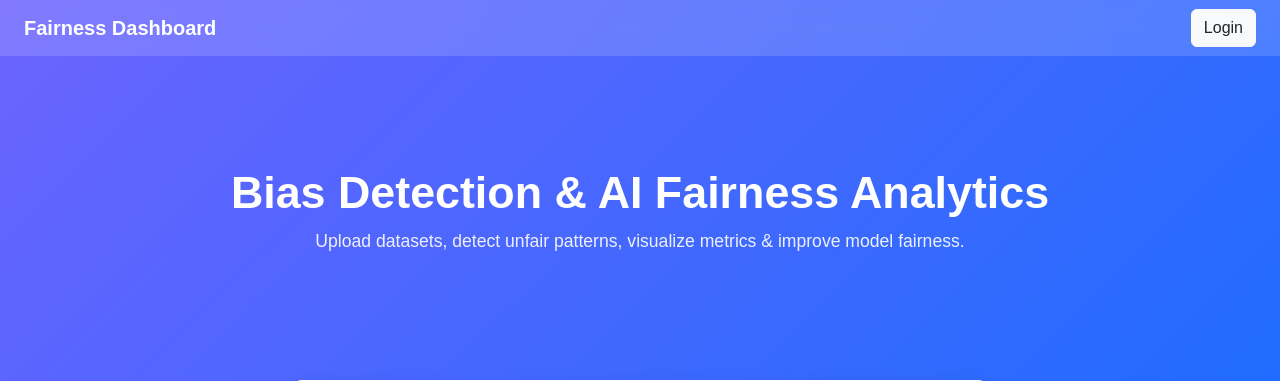
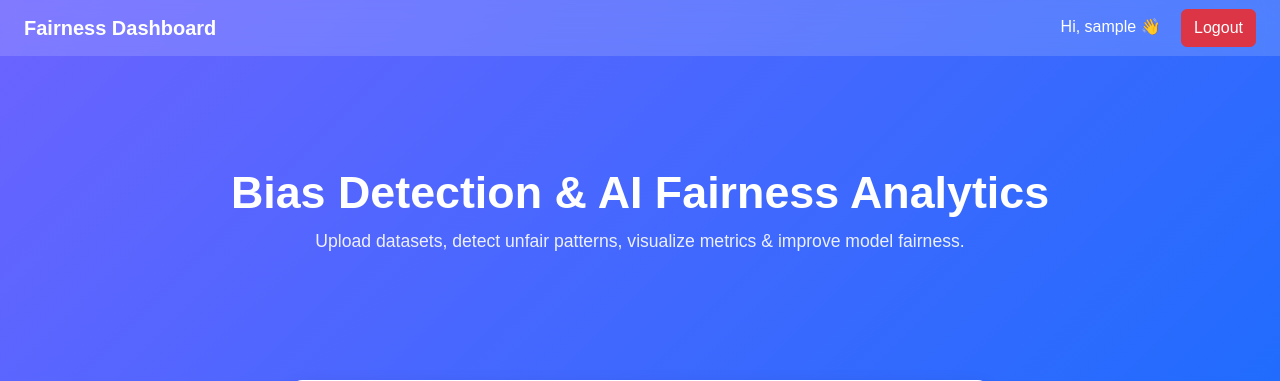
Before and after one commit to vyshnavi-10461/bias-detection-app, a Flask app: page / in a window 1280 px wide. Shown: the top 381 px of the page. Run offline with Flask 3, Linux system fonts and the light colour scheme; the visitor is signed in with stand-in values (Sample User, id 1); some libraries are stand-ins or nearby versions.

Commit message:
Initial commit with registration and login routes

```diff
--- a/app.py
+++ b/app.py
@@ -24,6 +24,9 @@ app.secret_key = "change_this_in_prod"
 
 UPLOAD_FOLDER = "data"
 os.makedirs(UPLOAD_FOLDER, exist_ok=True)
+
+with app.app_context():
+    init_db()
 
 
 @app.route("/")
@@ -224,6 +227,8 @@ def register():
             session["user_id"] = user["id"]
             session["username"] = user["username"]
 
+            session.pop('_flashes', None)
+
             flash("Registration successful!", "success")
             return redirect(url_for("index"))   # redirect to HOME PAGE
 
@@ -276,6 +281,13 @@ def log_action(user_id, filename, action):
     )
     db.commit()
 
+@app.route("/logout")
+def logout():
+    session.clear()
+    flash("Logged out successfully!", "info")
+    return redirect(url_for("login"))
+
+
 from database import get_db, init_db
 import hashlib
 
--- a/templates/index.html
+++ b/templates/index.html
@@ -76,8 +76,14 @@
 <nav class="navbar navbar-expand-lg navbar-dark px-4">
   <a class="navbar-brand fw-bold" href="/">Fairness Dashboard</a>
   <div class="ms-auto">
-      <button class="btn btn-light text-dark" data-bs-toggle="modal" data-bs-target="#loginModal">Login</button>
-  </div>
+    {% if session.get('user_id') %}
+        <span class="me-3">Hi, {{ session['username'] }} 👋</span>
+        <a href="/logout" class="btn btn-danger">Logout</a>
+    {% else %}
+        <button class="btn btn-light text-dark" data-bs-toggle="modal" data-bs-target="#loginModal">Login</button>
+    {% endif %}
+</div>
+
 </nav>
 
 
@@ -119,6 +125,11 @@
         <input type="text" name="username" class="form-control mb-3" required>
         <label>Password</label>
         <input type="password" name="password" class="form-control mb-3" required>
+        <p class="text-center mt-2">
+    Don't have an account?
+    <a href="/register">Create one</a>
+</p>
+
       </div>
 
       <div class="modal-footer">
```
